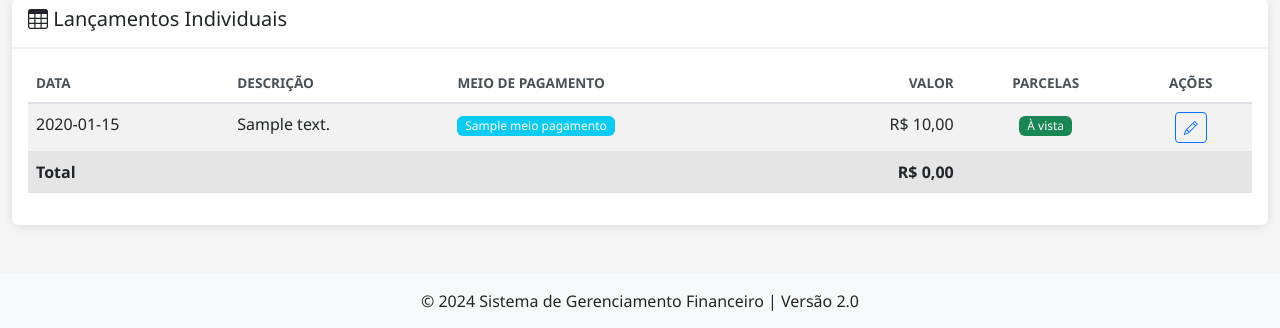
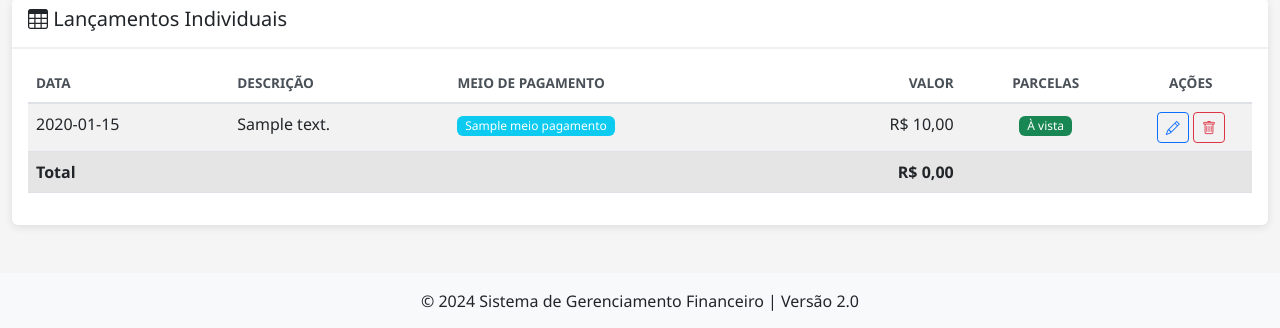
Before and after one commit to Ozeus1/financeiro, a Python web app: template templates/relatorios/detalhes_despesas.html in a window 1280 px wide. Shown: the part 352-680 px from the top of the page. Run offline with Jinja, Linux system fonts and the light colour scheme; the template is opened without the code that fills it: most values are stand-ins (such as "Sample title", 1, 10 or a date in 2020).

Commit message:
Feat: Botao de excluir no relatorio de detalhes

```diff
--- a/templates/relatorios/detalhes_despesas.html
+++ b/templates/relatorios/detalhes_despesas.html
@@ -78,6 +78,13 @@
                                 class="btn btn-sm btn-outline-primary" title="Editar">
                                 <i class="bi bi-pencil"></i>
                             </a>
+                            <form action="{{ url_for('despesas.excluir', id=despesa.id) }}" method="POST"
+                                class="d-inline"
+                                onsubmit="return confirm('Tem certeza que deseja excluir esta despesa?');">
+                                <button type="submit" class="btn btn-sm btn-outline-danger" title="Excluir">
+                                    <i class="bi bi-trash"></i>
+                                </button>
+                            </form>
                         </td>
                     </tr>
                     {% else %}
```
